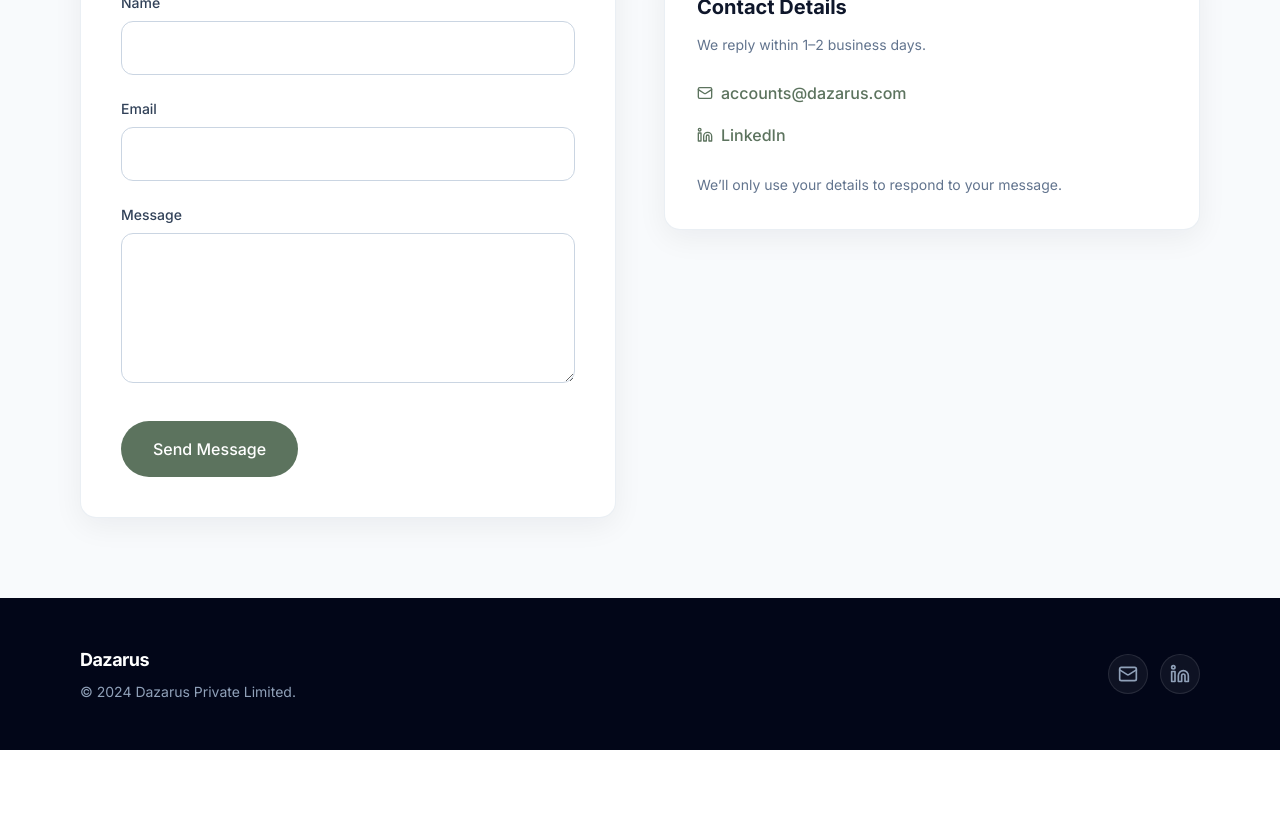
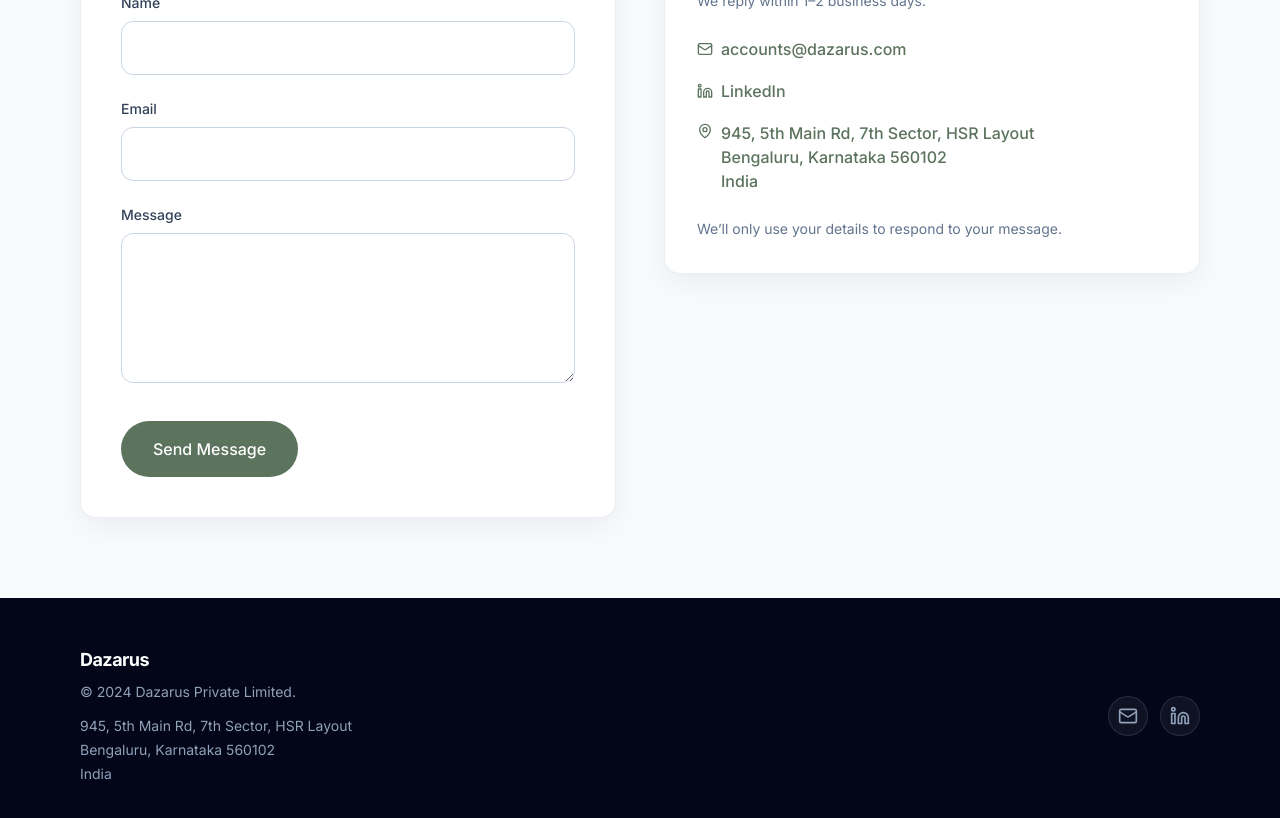
Before and after one commit to rishwith-dazarus/dazarus-website, a React (Vite) app: page /contact in a window 1280 px wide. Shown: the part 480-1298 px from the top of the page. Before the commit the page ends 1230 px from the top, so only its background shows below. Built offline with nearby package versions, Linux system fonts and the light colour scheme.

Commit message:
address added in website

```diff
--- a/index.html
+++ b/index.html
@@ -38,6 +38,25 @@
       href="https://fonts.googleapis.com/css2?family=Inter:wght@400;500;600;700&display=swap"
       rel="stylesheet"
     />
+
+    <script type="application/ld+json">
+      {
+        "@context": "https://schema.org",
+        "@type": "Organization",
+        "name": "Dazarus Private Limited",
+        "url": "https://dazarus.com",
+        "email": "accounts@dazarus.com",
+        "address": {
+          "@type": "PostalAddress",
+          "streetAddress": "945, 5th Main Rd, 7th Sector, HSR Layout",
+          "addressLocality": "Bengaluru",
+          "addressRegion": "Karnataka",
+          "postalCode": "560102",
+          "addressCountry": "IN"
+        },
+        "sameAs": ["https://linkedin.com/company/dazarus"]
+      }
+    </script>
   </head>
   <body>
     <!-- Hidden static form for Netlify build-time form detection -->
--- a/src/components/Footer.tsx
+++ b/src/components/Footer.tsx
@@ -1,11 +1,11 @@
 import { useState } from 'react'
 import { motion } from 'framer-motion'
 import { Linkedin, Mail } from 'lucide-react'
+import { company } from '../data/company'
 import { EmailOptionsModal } from './EmailOptionsModal'
 
 export function Footer() {
   const [emailOpen, setEmailOpen] = useState(false)
-  const contactEmail = 'accounts@dazarus.com'
 
   return (
     <motion.footer
@@ -22,8 +22,22 @@
             Dazarus
           </p>
           <p className="mt-2 text-sm text-slate-400">
-            © 2024 Dazarus Private Limited.
+            © 2024 {company.legalName}.
           </p>
+          <address className="mt-3 not-italic text-sm leading-6 text-slate-400">
+            <a
+              href={company.googleMapsUrl}
+              target="_blank"
+              rel="noopener noreferrer"
+              className="transition hover:text-white"
+            >
+              {company.formattedAddressLines.map((line) => (
+                <span key={line} className="block">
+                  {line}
+                </span>
+              ))}
+            </a>
+          </address>
         </div>
 
         <div className="flex items-center gap-3 text-slate-400 sm:justify-end">
@@ -36,7 +50,7 @@
             <Mail className="h-5 w-5" aria-hidden />
           </button>
           <a
-            href="https://linkedin.com/company/dazarus"
+            href={company.linkedinUrl}
             target="_blank"
             rel="noopener noreferrer"
             className="inline-flex h-10 w-10 items-center justify-center rounded-full border border-white/10 bg-white/5 transition hover:bg-white/10 hover:text-white"
@@ -50,7 +64,7 @@
       <EmailOptionsModal
         open={emailOpen}
         onClose={() => setEmailOpen(false)}
-        to={contactEmail}
+        to={company.email}
         subject="Dazarus — New inquiry"
       />
     </motion.footer>
--- /dev/null
+++ b/src/data/company.ts
@@ -0,0 +1,36 @@
+export const company = {
+  legalName: 'Dazarus Private Limited',
+  email: 'accounts@dazarus.com',
+  linkedinUrl: 'https://linkedin.com/company/dazarus',
+  websiteUrl: 'https://dazarus.com',
+  address: {
+    streetAddress: '945, 5th Main Rd, 7th Sector, HSR Layout',
+    addressLocality: 'Bengaluru',
+    addressRegion: 'Karnataka',
+    postalCode: '560102',
+    addressCountry: 'IN',
+  },
+  formattedAddressLines: [
+    '945, 5th Main Rd, 7th Sector, HSR Layout',
+    'Bengaluru, Karnataka 560102',
+    'India',
+  ],
+  googleMapsUrl:
+    'https://www.google.com/maps/search/?api=1&query=945%2C+5th+Main+Rd%2C+7th+Sector%2C+HSR+Layout%2C+Bengaluru%2C+Karnataka+560102',
+} as const
+
+export const organizationSchema = {
+  '@context': 'https://schema.org',
+  '@type': 'Organization',
+  name: company.legalName,
+  url: company.websiteUrl,
+  email: company.email,
+  address: {
+    '@type': 'PostalAddress',
+    streetAddress: company.address.streetAddress,
+    addressLocality: company.address.addressLocality,
+    addressRegion: company.address.addressRegion,
+    postalCode: company.address.postalCode,
+    addressCountry: company.address.addressCountry,
+  },
+} as const
--- a/src/pages/Contact.tsx
+++ b/src/pages/Contact.tsx
@@ -1,10 +1,11 @@
 import { useId, useMemo, useState } from 'react'
 import { Helmet } from 'react-helmet-async'
 import { AnimatePresence, motion } from 'framer-motion'
-import { CheckCircle2, Linkedin, Mail, X } from 'lucide-react'
+import { CheckCircle2, Linkedin, Mail, MapPin, X } from 'lucide-react'
 import { Navbar } from '../components/Navbar'
 import { Footer } from '../components/Footer'
 import { EmailOptionsModal } from '../components/EmailOptionsModal'
+import { company } from '../data/company'
 
 export function Contact() {
   const [name, setName] = useState('')
@@ -15,7 +16,6 @@
   const [thanksOpen, setThanksOpen] = useState(false)
   const [emailOpen, setEmailOpen] = useState(false)
   const statusId = useId()
-  const contactEmail = 'accounts@dazarus.com'
 
   const emailBody = useMemo(
     () => `Name: ${name}\nEmail: ${email}\n\nMessage:\n${message}\n`,
@@ -147,7 +147,7 @@
                       onClick={() => setEmailOpen(true)}
                       className="font-medium underline"
                     >
-                      {contactEmail}
+                      {company.email}
                     </button>
                     .
                   </div>
@@ -173,16 +173,31 @@
                     className="flex items-center gap-3 rounded-xl border border-slate-200/70 bg-slate-50 px-4 py-3 text-slate-700 transition hover:border-[#5C735E]/30"
                   >
                     <Mail className="h-5 w-5 text-[#5C735E]" aria-hidden />
-                    <span className="font-medium">{contactEmail}</span>
+                    <span className="font-medium">{company.email}</span>
                   </button>
                   <a
-                    href="https://linkedin.com/company/dazarus"
+                    href={company.linkedinUrl}
                     target="_blank"
                     rel="noopener noreferrer"
                     className="flex items-center gap-3 rounded-xl border border-slate-200/70 bg-slate-50 px-4 py-3 text-slate-700 transition hover:border-[#5C735E]/30"
                   >
                     <Linkedin className="h-5 w-5 text-[#5C735E]" aria-hidden />
                     <span className="font-medium">LinkedIn</span>
+                  </a>
+                  <a
+                    href={company.googleMapsUrl}
+                    target="_blank"
+                    rel="noopener noreferrer"
+                    className="flex items-start gap-3 rounded-xl border border-slate-200/70 bg-slate-50 px-4 py-3 text-slate-700 transition hover:border-[#5C735E]/30"
+                  >
+                    <MapPin className="mt-0.5 h-5 w-5 shrink-0 text-[#5C735E]" aria-hidden />
+                    <span className="text-left font-medium">
+                      {company.formattedAddressLines.map((line) => (
+                        <span key={line} className="block">
+                          {line}
+                        </span>
+                      ))}
+                    </span>
                   </a>
                 </div>
                 <p className="mt-4 text-sm text-slate-500">
@@ -209,18 +224,35 @@
                       className="inline-flex items-center gap-2 text-[#5C735E] hover:underline"
                     >
                       <Mail className="h-4 w-4" aria-hidden />
-                      <span className="font-medium">{contactEmail}</span>
+                      <span className="font-medium">{company.email}</span>
                     </button>
                   </p>
                   <p>
                     <a
-                      href="https://linkedin.com/company/dazarus"
+                      href={company.linkedinUrl}
                       target="_blank"
                       rel="noopener noreferrer"
                       className="inline-flex items-center gap-2 text-[#5C735E] hover:underline"
                     >
                       <Linkedin className="h-4 w-4" aria-hidden />
                       <span className="font-medium">LinkedIn</span>
+                    </a>
+                  </p>
+                  <p>
+                    <a
+                      href={company.googleMapsUrl}
+                      target="_blank"
+                      rel="noopener noreferrer"
+                      className="inline-flex items-start gap-2 text-[#5C735E] hover:underline"
+                    >
+                      <MapPin className="mt-0.5 h-4 w-4 shrink-0" aria-hidden />
+                      <span className="font-medium">
+                        {company.formattedAddressLines.map((line) => (
+                          <span key={line} className="block">
+                            {line}
+                          </span>
+                        ))}
+                      </span>
                     </a>
                   </p>
                 </div>
@@ -237,7 +269,7 @@
       <EmailOptionsModal
         open={emailOpen}
         onClose={() => setEmailOpen(false)}
-        to={contactEmail}
+        to={company.email}
         subject="Dazarus — New inquiry"
         body={emailBody}
       />
```
